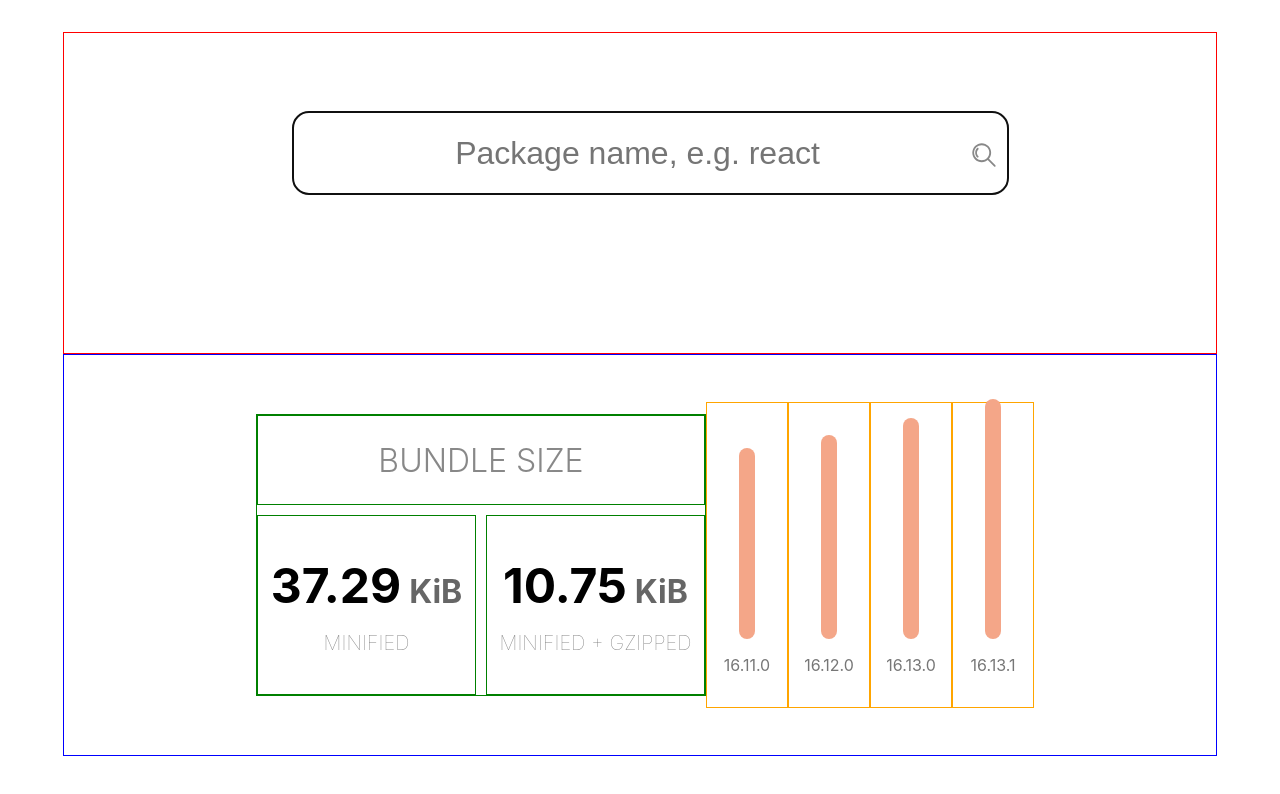
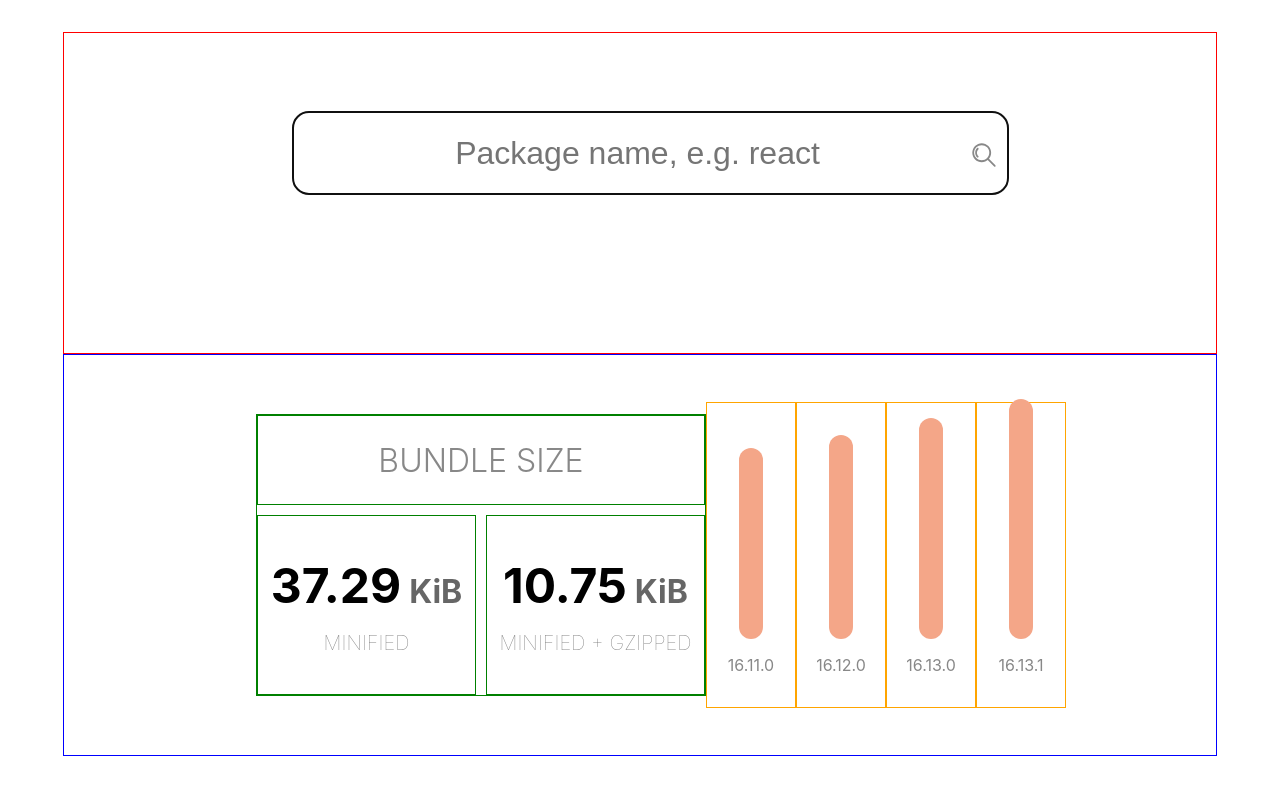
Before and after one commit to barisdemiray/dumbbell, a React (Create React App) app in the folder frontend/: page / in a window 1280 px wide. Shown: the top 794 px of the page. Built offline with nearby package versions, Linux system fonts and the light colour scheme.

Commit message:
Small styling fixes

```diff
--- a/frontend/src/components/barchart-element.styles.css
+++ b/frontend/src/components/barchart-element.styles.css
@@ -26,7 +26,7 @@
   justify-content: flex-end;
   align-items: center;
 
-  width: 1rem;
+  width: 1.5rem;
   /* height: 100%; */
 
   animation-name: slideInFromBottom;
@@ -39,14 +39,12 @@
   height: auto;
   min-height: 100%;
 
-  margin: 0rem 1rem;
-
   border-radius: 25px;
   background-color: #f4a688;
 }
 
 .BarChartElementLabel {
-  color: #777;
+  color: #888;
   font-size: 1rem;
   margin-top: 1rem;
 }
--- a/frontend/src/components/barchart.styles.css
+++ b/frontend/src/components/barchart.styles.css
@@ -11,5 +11,6 @@
 @media screen and (max-width: 1024px) {
   .BarChartContainer {
     margin-top: 3rem;
+    margin-bottom: 5rem;
   }
 }
```
